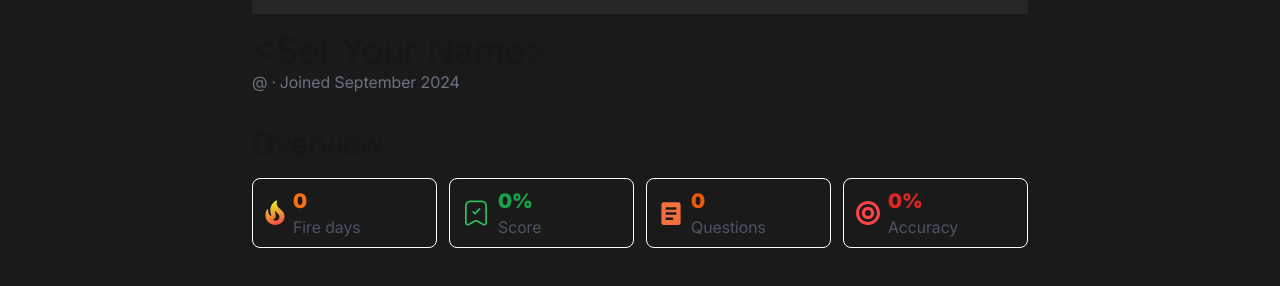
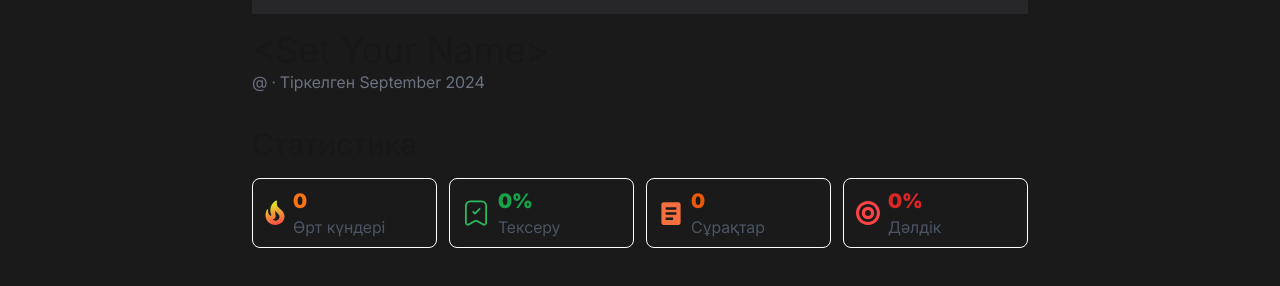
Before and after one commit to Dulatbay/kz-h-front-end, a Next.js app: page /en/profile in a window 1280 px wide. Shown: the part 490-776 px from the top of the page. Built offline with nearby package versions, Linux system fonts and the light colour scheme; no server answers.

Commit message:
internalization added (except map)

```diff
--- a/app/[lng]/(main-pages)/leaderboard/page.tsx
+++ b/app/[lng]/(main-pages)/leaderboard/page.tsx
@@ -1,6 +1,7 @@
 'use client'
 
 import { useEffect, useState } from "react";
+import { useTranslation } from "react-i18next";
 
 type Leader = {
     rank: number;
@@ -13,6 +14,8 @@ type Leader = {
 }
 
 export default function Leaderboard(){
+
+  const {t} = useTranslation();
 
     const [leaders, setLeaders] = useState([] as Leader[]);
     const token = "";
@@ -39,13 +42,13 @@ export default function Leaderboard(){
     return (
         <div className="w-full p-3 mx-auto max-w-[1200px] flex flex-col pt-12 gap-8">
             <div className="w-full max-w-96 text-center flex flex-col gap-2 mx-auto">
-                <h1 className="text-3xl font-bold">Leader Board</h1>
-                <h2 className="text-neutral-500">Таблица лидеров по всему Казахстану. Узнай на каком ты месте и прокачивай свой ранг.</h2>
+                <h1 className="text-3xl font-bold">{t('leaderboard-page.leaderboard')}</h1>
+                <h2 className="text-neutral-500">{t('leaderboard-page.description')}</h2>
             </div>
 
 
             <div className="w-full overflow-x-scroll [&::-webkit-scrollbar]:hidden [-ms-overflow-style:none] [scrollbar-width:none]">
-                <h2 className="text-neutral-500 pb-3">500k Users</h2>
+                <h2 className="text-neutral-500 pb-3">500k {t('leaderboard-page.users')}</h2>
                 <table cellPadding={6} className="gap-3 w-full">
                 <colgroup>
                     <col className="w-12"/>
@@ -56,11 +59,11 @@ export default function Leaderboard(){
                 </colgroup>
                     <tbody>
                         <tr className="border-b-zinc-800 border-b-2 text-[#7E7E7E] text-sm">
-                            <td>Rank</td>
-                            <td>Name</td>
-                            <td>Questions</td>
-                            <td>Streak</td>
-                            <td>Score</td>
+                            <td>{t('leaderboard-page.rank')}</td>
+                            <td>{t('leaderboard-page.name')}</td>
+                            <td>{t('leaderboard-page.questions')}</td>
+                            <td>{t('leaderboard-page.streak')}</td>
+                            <td>{t('leaderboard-page.score')}</td>
                         </tr>
 
                         {
--- a/app/[lng]/(main-pages)/profile/page.tsx
+++ b/app/[lng]/(main-pages)/profile/page.tsx
@@ -1,6 +1,7 @@
 'use client'
 
 import {use, useEffect, useState} from "react"
+import { useTranslation } from "react-i18next";
 
 type User = {
     id: string;
@@ -17,6 +18,8 @@ type User = {
 };
 
 export default function Profile() {
+
+    const {t} = useTranslation();
 
 
     const [userData, setUserData] = useState({
@@ -86,17 +89,17 @@ export default function Profile() {
                 <div className="flex text-gray-500 w-full gap-1">
                     <h3>@{userData.username}</h3>
                     ·
-                    <h3>Joined {userData.joinDate ? userData.joinDate : "September 2024"}</h3>
+                    <h3>{t('profile-page.joined')} {userData.joinDate ? userData.joinDate : "02.09.2024"}</h3>
                 </div>
             </div>
             <div className="flex flex-col gap-4">
-                <h1 className="text-3xl">Overview</h1>
+                <h1 className="text-3xl">{t('profile-page.overview')}</h1>
                 <div className="flex max-sm:flex-wrap w-full gap-3 justify-around">
-                    <Stat svg="fire" textColor="text-orange-500" title="Fire days" stat={userData.fireDays.toString()}/>
-                    <Stat svg="score" textColor="text-green-600" title="Score" stat={userData.score.toString() + "%"}/>
-                    <Stat svg="questions" textColor="text-orange-600" title="Questions"
+                    <Stat svg="fire" textColor="text-orange-500" title={t('profile-page.fireDays')} stat={userData.fireDays.toString()}/>
+                    <Stat svg="score" textColor="text-green-600" title={t('profile-page.score')} stat={userData.score.toString() + "%"}/>
+                    <Stat svg="questions" textColor="text-orange-600" title={t('profile-page.questions')}
                           stat={userData.answeredQuestionsCount.toString()}/>
-                    <Stat svg="accuracy" textColor="text-red-600" title="Accuracy"
+                    <Stat svg="accuracy" textColor="text-red-600" title={t('profile-page.accuracy')}
                           stat={userData.accuracy.toString() + "%"}/>
                 </div>
             </div>
--- a/app/[lng]/(main-pages)/quizzes/page.tsx
+++ b/app/[lng]/(main-pages)/quizzes/page.tsx
@@ -4,6 +4,7 @@ import {useRouter} from "next/navigation";
 import {useEffect, useState} from "react";
 import { ConfigProvider, Pagination, theme } from "antd";
 import Loader from "@/components/Loader/loader";
+import {useTranslation} from "react-i18next";
 
 class Quiz {
     "id": string;
@@ -23,6 +24,7 @@ class Tag {
 
 export default function Quizzes() {
     let [activeTags, setActiveTags] = useState([] as Tag[]);
+    const {t} = useTranslation();
     const [searchText, setSearchText] = useState("");
     const [quizzes, setQuizzes] = useState([] as Quiz[]);
     const [totalElements, setTotalElements] = useState(0);
@@ -87,7 +89,7 @@ export default function Quizzes() {
 
     return (
         <div className="mt-10 w-full max-w-[1200px] min-w-80 mx-auto flex flex-col gap-6 sm:px-8 px-0">
-            <h1 className="text-4xl">Quizzes</h1>
+            <h1 className="text-4xl">{t('quizzes-page.quizzes')}</h1>
             <div className="flex flex-wrap w-full gap-2">
                 <Dropdown onSelect={(tag) => toggleTag({type: "topics", tag, query_value: `"${tag}"`})}
                           title="Topics"
@@ -107,8 +109,8 @@ export default function Quizzes() {
                 />
 
                 <div className="flex flex-1">
-                    <SearchBar onSearch={handleSearch} disabled={loading}/>
-                    <PickOne disabled={loading}/>
+                    <SearchBar placeholder={t('quizzes-page.search')} onSearch={handleSearch} disabled={loading}/>
+                    <PickOne text={t('quizzes-page.pickOne')} disabled={loading}/>
                 </div>
             </div>
             <div className="w-full flex flex-wrap gap-2">
@@ -156,11 +158,11 @@ export default function Quizzes() {
                     </colgroup>
                     <tbody>
                     <tr className="border-b-zinc-800 border-b-2 text-[#7E7E7E]">
-                        <td>Status</td>
-                        <td>Title</td>
-                        <td>Average</td>
-                        <td>Difficulty</td>
-                        <td>Questions</td>
+                        <td>{t('quizzes-page.status')}</td>
+                        <td>{t('quizzes-page.title')}</td>
+                        <td>{t('quizzes-page.average')}</td>
+                        <td>{t('quizzes-page.difficulty')}</td>
+                        <td>{t('quizzes-page.questions')}</td>
                     </tr>
 
 
@@ -237,19 +239,20 @@ function Dropdown({title, options, onSelect, disabled}: {
     )
 }
 
-function SearchBar({onSearch, disabled}: {
+function SearchBar({onSearch, disabled, placeholder}: {
     onSearch: (e: React.ChangeEvent<HTMLInputElement>) => void,
-    disabled: boolean
+    disabled: boolean,
+    placeholder: string
 }) {
     return (
         <div className="flex flex-1 min-w-48">
-            <input className="bg-[#FFFFFF24] w-full text-[#91898C] rounded-lg pl-3" type="text" placeholder="Search"
+            <input className="bg-[#FFFFFF24] w-full text-[#91898C] rounded-lg pl-3" type="text" placeholder={placeholder}
                    onChange={onSearch} disabled={disabled}/>
         </div>
     )
 }
 
-function PickOne({disabled}: { disabled: boolean }) {
+function PickOne({disabled, text}: { disabled: boolean, text: string }) {
     const router = useRouter();
 
     async function pickRandom() {
@@ -275,7 +278,7 @@ function PickOne({disabled}: { disabled: boolean }) {
                     </defs>
                 </svg>
             </div>
-            <h3 className="text-[#2CBB5D] text-md text-nowrap max-[400px]:hidden">Pick one</h3>
+            <h3 className="text-[#2CBB5D] text-md text-nowrap max-[400px]:hidden">{text}</h3>
         </button>
     )
 }
--- a/i18n/locales/en/translation.json
+++ b/i18n/locales/en/translation.json
@@ -17,5 +17,34 @@
     "minutes": "minutes",
     "users": "users",
     "start": "Start"
-  }
+  },
+  "quizzes-page": {
+    "quizzes": "Quizzes",
+    "topics": "Topics",
+    "difficulty": "Difficulty",
+    "status": "Status",
+    "search": "Search",
+    "pickOne": "Pick one",
+    "title": "Title",
+    "average": "Average",
+    "questions": "Questions"
+  },
+  "profile-page": {
+    "joined": "Joined",
+    "overview": "Overview",
+    "fireDays": "Fire days",
+    "score": "Score",
+    "questions": "Questions",
+    "accuracy": "Accuracy"
+  },
+  "leaderboard-page": {
+    "leaderboard": "Leaderboard",
+    "description": "Leaderboards for all of Kazakhstan. Find out where you stand and improve your rank.",
+    "users": "Users",
+    "rank": "Rank",
+    "name": "Name",
+    "questions": "Questions",
+    "streak": "Streak",
+    "score": "Score"
 }
+}
--- a/i18n/locales/kaz/translation.json
+++ b/i18n/locales/kaz/translation.json
@@ -17,5 +17,34 @@
     "minutes": "минут",
     "users": "қолданушы",
     "start": "Бастау"
-  }
+  },
+  "quizzes-page": {
+    "quizzes": "Сауалнамалар",
+    "topics": "Тақырыптар",
+    "difficulty": "Күрделілігі",
+    "status": "Шешілді",
+    "search": "Іздеу",
+    "pickOne": "Кездейсоқ таңдау",
+    "title": "Тақырып",
+    "average": "Орташа",
+    "questions": "Сұрақтар"
+  },
+  "profile-page": {
+    "joined": "Тіркелген",
+    "overview": "Статистика",
+    "fireDays": "Өрт күндері",
+    "score": "Тексеру",
+    "questions": "Сұрақтар",
+    "accuracy": "Дәлдік"
+  },
+  "leaderboard-page": {
+    "leaderboard": "Көшбасшылар тақтасы",
+    "description": "Бүкіл Қазақстан бойынша көшбасшылар тақтасы. Қай жерде тұрғаныңызды біліп, дәрежеңізді жақсартыңыз.",
+    "users": "пайдаланушылар",
+    "rank": "Орын",
+    "name": "Аты",
+    "questions": "Сұрақтар",
+    "streak": "Өрт күндері",
+    "score": "Тексеру"
 }
+}
--- a/i18n/locales/ru/translation.json
+++ b/i18n/locales/ru/translation.json
@@ -17,5 +17,34 @@
     "minutes": "минуты",
     "users": "пользователи",
     "start": "Начать"
+  },
+  "quizzes-page": {
+    "quizzes": "Тесты",
+    "topics": "Темы",
+    "difficulty": "Сложность",
+    "status": "Статус",
+    "search": "Поиск",
+    "pickOne": "Случайный",
+    "title": "Название",
+    "average": "Среднее",
+    "questions": "Вопросы"
+  },
+  "profile-page": {
+    "joined": "Зарегистрирован",
+    "overview": "Статистика",
+    "fireDays": "Дней подряд",
+    "score": "Счёт",
+    "questions": "Вопросы",
+    "accuracy": "Точность"
+  },
+  "leaderboard-page": {
+      "leaderboard": "Таблица лидеров",
+      "description": "Таблица лидеров по всему Казахстану. Узнай на каком ты месте и прокачивай свой ранг.",
+      "users": "пользователей",
+      "rank": "Место",
+      "name": "Имя",
+      "questions": "Вопросы",
+      "streak": "Дней подряд",
+      "score": "Счёт"
   }
 }
--- a/package.json
+++ b/package.json
@@ -3,7 +3,7 @@
   "version": "0.1.0",
   "private": true,
   "scripts": {
-    "dev": "next dev -H 192.168.0.37",
+    "dev": "next dev -H localhost",
     "build": "next build",
     "start": "next start",
     "lint": "next lint"
```
Also changed, not shown: i18n/locales/TranslationTypes.ts (+29 -0 lines), app/[lng]/(main-pages)/quizzes/[quiz]/start/page.tsx (renamed from app/[lng]/(main-pages)/quizzes/start/page.tsx).
